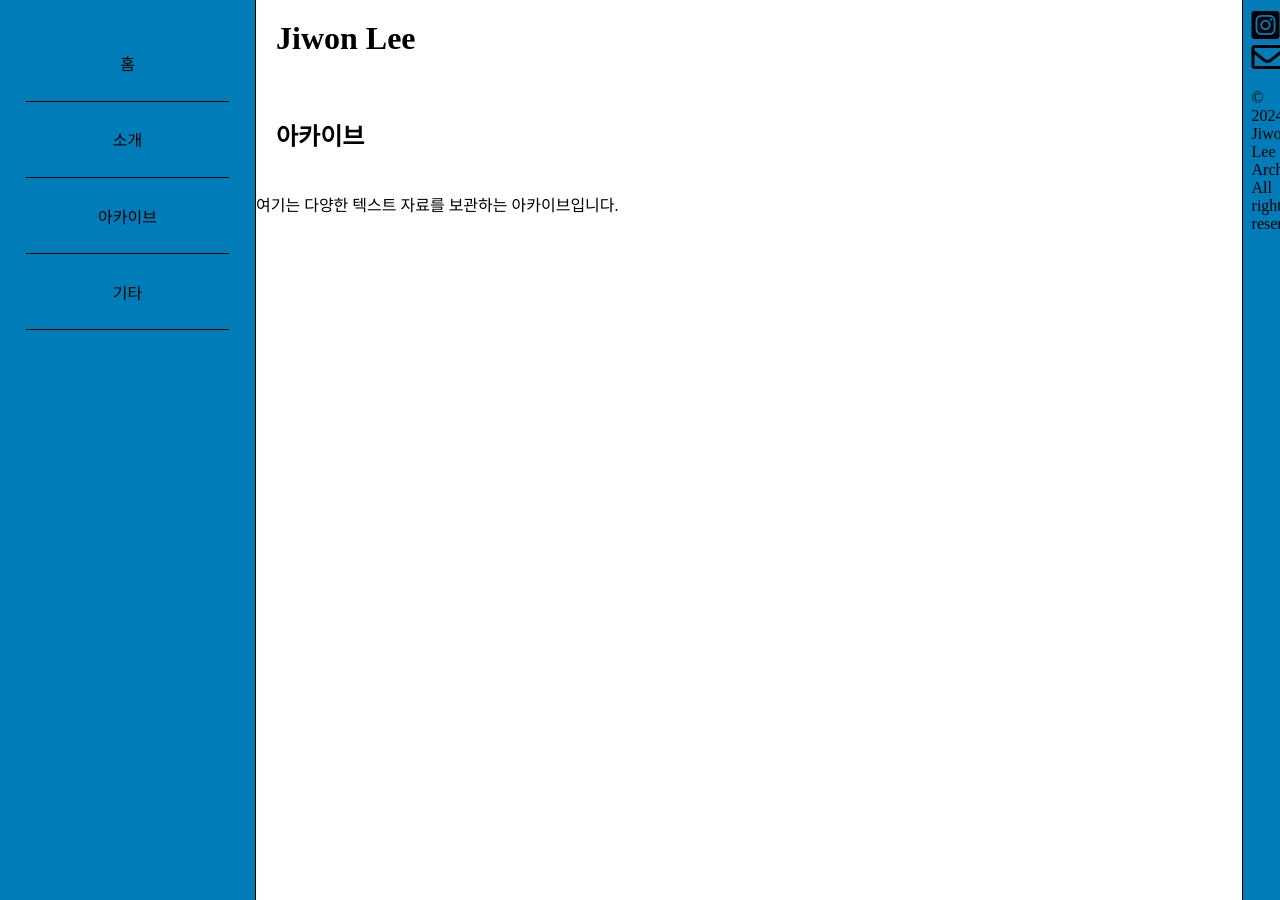
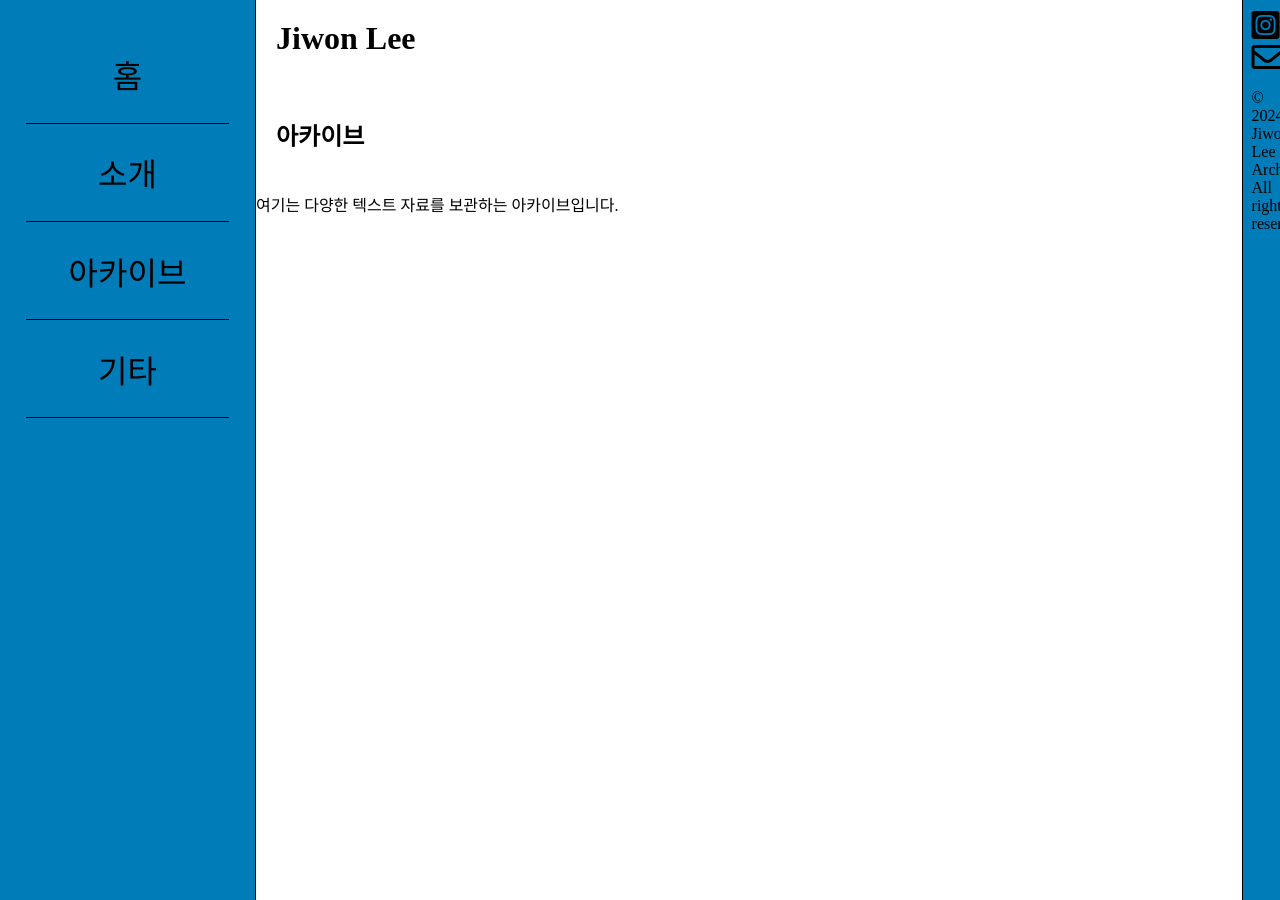
Before and after one commit to LfayeJ/archives, a Jekyll site: the page built from index.html, in a window 1280 px wide. Built offline with Jekyll 4.4.1, drawn with Linux system fonts in a browser that asks for light colours; some web fonts are replaced.

Commit message:
Update styles.css

```diff
--- a/assets/css/styles.css
+++ b/assets/css/styles.css
@@ -69,6 +69,7 @@ h2 {
   border-right: 1px solid black;
   box-sizing: border-box;
   margin: 0px;
+  font-style: Bold;
 }
 
 .additional-side-menu {
@@ -129,6 +130,7 @@ h2 {
     background-color: #007cb8; /* 배경색 (선택사항) */
     padding: 2vw;
     box-sizing: border-box;
+    font-size: 2rem;
 }
 
 .grid-item:hover {
```
